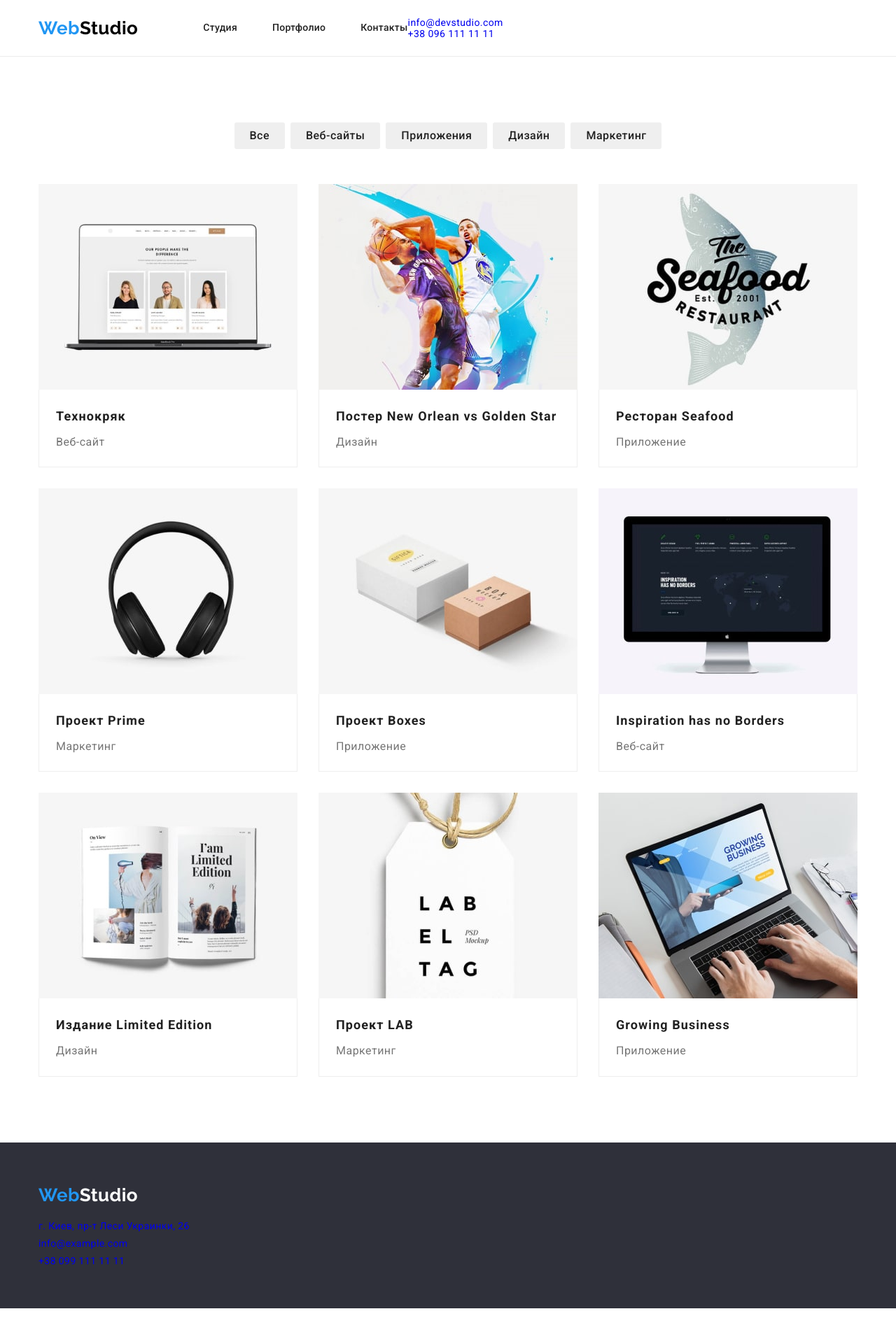
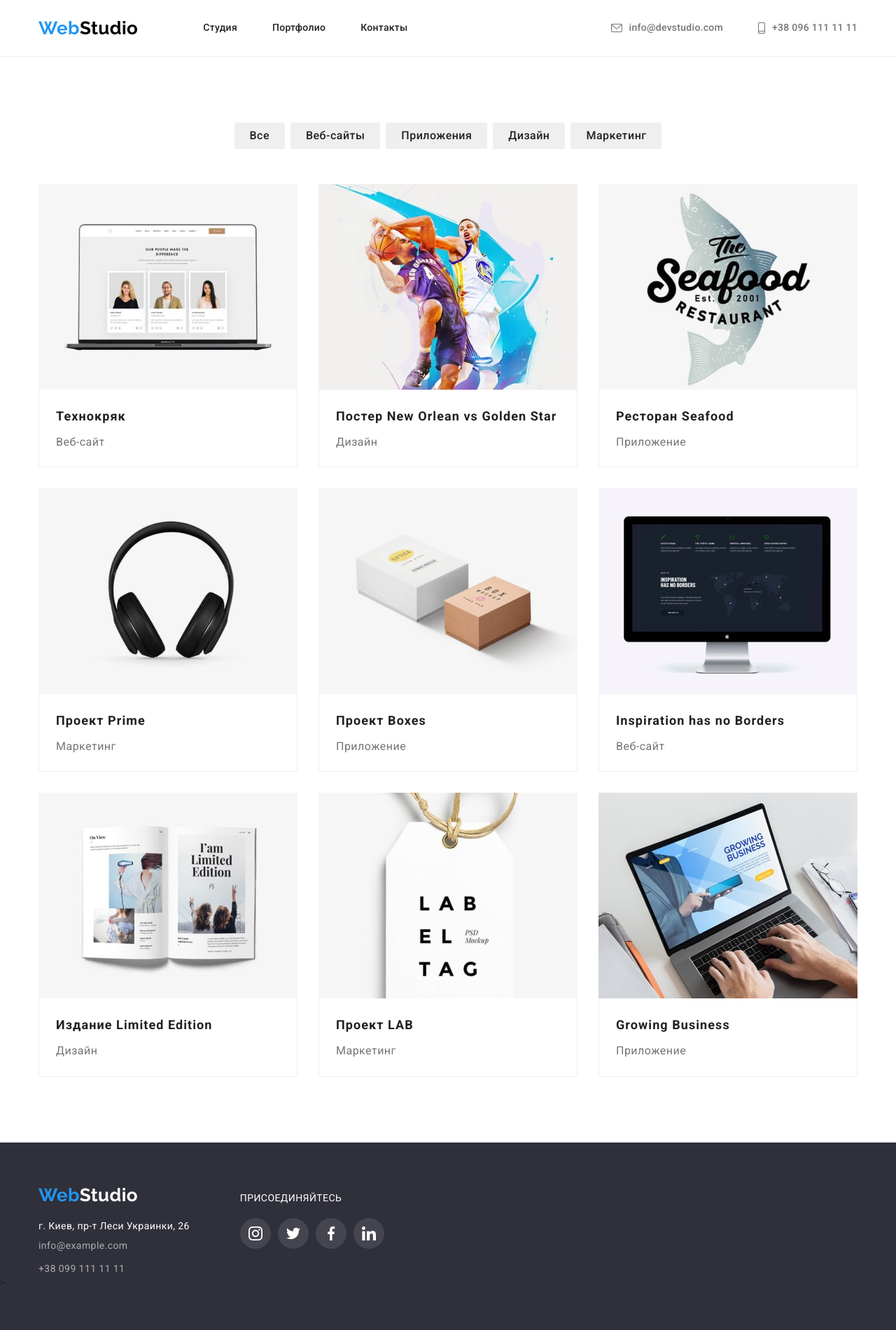
Before and after one commit to Evgen-Bushinskiy/goit-markup-hw-04, a plain HTML site: page portfolio.html in a window 1280 px wide. Shown: the whole page at 70% size. Before the commit the page ends 1870 px from the top, so only its background shows below. Drawn offline with nearby package versions, Linux system fonts and the light colour scheme.

Commit message:
Homework 4

```diff
--- a/css/styls.css
+++ b/css/styls.css
@@ -185,7 +185,7 @@
               }
 
 
-                  .contacts {
+                  .contacts-link {
                   display: block;
 
 
@@ -199,16 +199,23 @@
                   align-items: center;
                   }
 
-                  .icon {
+                  .contacts-icon {
                   margin-right: 10px;
+                  fill: var(--main-text-color);
 
                   }
 
 
-                  .contacts .link:hover,
-                  .contacts .link:focus {
+                  .contacts-link:hover,
+                  .contacts-link:focus {
                     color: var(--accent-color);
                   }
+
+                  .contacts-link:hover .contacts-icon,
+                  .contacts-link:focus .contacts-icon {
+                    fill: var(--accent-color);
+                  }
+
 
 
 
@@ -253,12 +260,14 @@
                     height: 50px;
                     text-align: center;
                     letter-spacing: 0.06em;
-                    border-radius: 3px;
+                    cursor: pointer;
                     border: 0;
                     padding: 10px 32px;
 
                     color: var(--White-color);
                     background-color: var(--accent-color);
+                    box-shadow: 0px 4px 4px rgba(0, 0, 0, 0.15);
+                    border-radius: 4px;
                   }
 
                   .hero-button:hover,
@@ -511,8 +520,6 @@
 
 .footer-container {
   display: flex;
-  margin-left: 420px;
-
 
 }
 
@@ -595,6 +602,7 @@ margin-bottom: 9px;
 
                   /*Фильтр, навигация сайта*/
 
+
                   .main-portfolio {
                     padding-top: 94px;
                     padding-bottom: 94px;
@@ -614,16 +622,22 @@ margin-bottom: 9px;
                     text-align: center;
                     letter-spacing: 0.03em;
                     border-radius: 3px;
+                    cursor: pointer;
                     border: 0;
                     padding: 6px 22px;
 
                     color: var(--main-text);
                     background-color: var(--main-text-color));
                   }
+
+
                   .button-portfolio:hover,
                   .button-portfolio:focus {
                     color: var(--White-color);
-                    background-color:var(--accent-color)
+                    background-color:var(--accent-color);
+                    box-shadow: 0px 3px 1px rgba(0, 0, 0, 0.1),
+                    0px 1px 2px rgba(0, 0, 0, 0.08),
+                    0px 2px 2px rgba(0, 0, 0, 0.12);
                   }
 
                   .break:not(:last-child) {
@@ -631,7 +645,6 @@ margin-bottom: 9px;
                   }
 
 
-                  /*!--Фильтр, навигация сайта--*/
 
                   .projects-list {
                     padding: 0;
@@ -658,6 +671,14 @@ margin-bottom: 9px;
                     margin-top:var(--projecs-list-gap);
                   }
 
+                  .projects-item:hover,
+                  .projects-item:focus {
+                    box-shadow: 0px 1px 1px rgba(0, 0, 0, 0.12),
+                    0px 4px 4px rgba(0, 0, 0, 0.06),
+                    1px 4px 6px rgba(0, 0, 0, 0.16);
+
+                  }
+
                   .projects {
                     font-weight: 700;
                     font-size: 18px;
--- a/portfolio.html
+++ b/portfolio.html
@@ -18,32 +18,48 @@
                 <link rel="stylesheet" href="./css/styls.css" />
 
             </head>
+
+
             <body>
                     <header class="header">
                         <div class="container header-align">
 
-            <!-- Лого сайта -->
+                            <!-- Logo header -->
+
                             <a class="logo link" lang="en" href=""><span>Web</span>Studio</a>
 
-                    <nav class="navigation">
+                            <nav class="navigation"></nav>
 
                             <ul class="nav list">
-
                                 <li class="item"><a class="nav-link link" href="./index.html">Студия</a></li>
                                 <li class="item"><a class="nav-link link" href="./portfolio.html">Портфолио</a></li>
                                 <li class="item"><a class="nav-link link" href="">Контакты</a></li>
+                            </ul>
+
+
+                            <ul class="contacts list">
+
+                                <li class="item">
+                                    <a class="contacts-link link" href="mailto:info@devstudio.com">
+                                        <svg class="contacts-icon" width="16" height="12">
+                                            <use href="./images/sprite.svg#icon-envelope"></use>
+                                        </svg>
+                                        info@devstudio.com</a>
+                                </li>
+
+
+                                <li class="item">
+                                    <a class="contacts-link link" href="tel:+380961111111">
+                                        <svg class="contacts-icon" width="10" height="16">
+                                            <use href="./images/sprite.svg#icon-smartphone"></use>
+                                        </svg>
+                                        +38 096 111 11 11</a>
+                                </li>
 
                             </ul>
-
-                </nav>
-
-                <ul class="contact list">
-                    <li class="item"><a class="contact-link link" href="mailto:info@devstudio.com">info@devstudio.com</a></li>
-                    <li class="item"><a class="contact-link link" href="tel:+380961111111">+38 096 111 11 11</a></li>
-                </ul>
-
                         </div>
                     </header>
+
 
             <!--Фильтр, навигация сайта-->
 
@@ -57,108 +73,166 @@
                     <li class="break"><button class="button-portfolio" type="">Дизайн</button></li>
                     <li class="break"><button class="button-portfolio" type="">Маркетинг</button></li>
             </ul>
-            </div>
 
-            <div class="container">
 
                 <ul class="projects-list list">
 
                     <li class="projects-item">
+                        <a href="" class="projects-item-link link">
                         <img src="./images/Potfolio/img1-min.jpg" width="370" alt="Ноут Бук">
                         <div class="card-content">
                         <h2 class="projects">Технокряк</h2>
                         <p class="direction">Веб-сайт</p>
                         </div>
+                        </a>
                     </li>
 
                     <li class="projects-item">
+                        <a href="" class="projects-item-link link">
                         <img src="./images/Potfolio/img2-min.jpg" width="370" alt="Баскетболисты">
                         <div class="card-content">
                         <h2 class="projects">Постер <span lang="en">New Orlean vs Golden Star</span></h2>
                         <p class="direction">Дизайн</p>
                         </div>
+                        </a>
                     </li>
 
                     <li class="projects-item">
+                        <a href="" class="projects-item-link link">
                         <img src="./images/Potfolio/img3-min.jpg" width="370" alt="Ресторан">
                         <div class="card-content">
                         <h2 class="projects" >Ресторан <span lang="en">Seafood</span></h2>
                         <p class="direction">Приложение</p>
                         </div>
+                        </a>
                     </li>
 
                     <li class="projects-item">
+                        <a href="" class="projects-item-link link">
                         <img src="./images/Potfolio/img4-min.jpg" width="370" alt="Наушники">
                         <div class="card-content">
                         <h2 class="projects" >Проект <span lang="en">Prime</span></h2>
                         <p class="direction">Маркетинг</p>
                         </div>
+                        </a>
                     </li>
 
                     <li class="projects-item">
+                        <a href="" class="projects-item-link link">
                         <img src="./images/Potfolio/img5-min.jpg" width="370" alt="Коробочки">
                         <div class="card-content">
                         <h2 class="projects" >Проект <span lang="en">Boxes</span></h2>
                         <p class="direction">Приложение</p>
                         </div>
+                        </a>
                     </li>
 
                     <li class="projects-item">
+                        <a href="" class="projects-item-link link">
                         <img src="./images/Potfolio/img6-min.jpg" width="370" alt="Монитор">
                         <div class="card-content">
                         <h2 class="projects" lang="en">Inspiration has no Borders</h2>
                         <p class="direction">Веб-сайт</p>
                         </div>
+                        </a>
                     </li>
 
                     <li class="projects-item">
+                        <a href="" class="projects-item-link link">
                         <img src="./images/Potfolio/img7-min.jpg" width="370" alt="Журнал">
                         <div class="card-content">
                         <h2 class="projects" >Издание <span lang="en">Limited Edition</span></h2>
                         <p class="direction">Дизайн</p>
                         </div>
+                        </a>
                     </li>
 
                     <li class="projects-item">
+                        <a href="" class="projects-item-link link">
                         <img src="./images/Potfolio/img8-min.jpg" width="370" alt="Бирка">
                         <div class="card-content">
                         <h2 class="projects">Проект <span lang="en">LAB</span></h2>
                         <p class="direction">Маркетинг</p>
                         </div>
+                        </a>
                     </li>
 
                     <li class="projects-item">
+                        <a href="" class="projects-item-link link">
                         <img src="./images/Potfolio/img9-min.jpg" width="370" alt="Руки на ноутбуке">
                         <div class="card-content">
                         <h2 class="projects" lang="en">Growing Business</h2>
                         <p class="direction">Приложение</p>
                         </div>
+                        </a>
                     </li>
-
                 </ul>
-
             </div>
                 </section>
             </main>
 
+
             <footer class="footer">
-                <div class="container">
-
-
-                    <!--Лого сайта-->
-
+                <div class="footer-container container">
+                    <div class="address-section">
                         <a class="footer-logo link" lang="en" href=""><span>Web</span>Studio</a>
 
-                    <address class="address">
+                        <address class="address list">
 
-                        <ul class="address-list list">
-                            <li class="address-item"><a class="address-link link" href="https://goo.gl/maps/x3xQL9jyj8nePAZVA" target="_blank" rel="noopener noreferrer">г. Киев, пр-т
-                                    Леси Украинки, 26</a></li>
-                            <li class="address-item"><a class="footer-contacts-link link" href="mailto:info@example.com">info@example.com</a></li>
-                            <li class="address-item"><a class="footer-contacts-link link" href="tel:+380991111111">+38 099 111 11 11</a></li>
+                            <ul class="footer-links-list list">
+                                <li class="address-item"><a class="footer-link-address link"
+                                        href="https://goo.gl/maps/x3xQL9jyj8nePAZVA" target="_blank" rel="noopener noreferrer">г.
+                                        Киев, пр-т Леси Украинки, 26</a></li>
+                                <li class="address-item"><a class="footer-link link"
+                                        href="mailto:info@example.com">info@example.com</a></li>
+                                <li class="address-item"><a class="footer-link link" href="tel:+380991111111">+38 099 111 11 11</a>
+                                </li>
                             </ul>
 
                         </address>
                     </div>
+
+                    <div class="social-links-section">
+
+                        <p class="footer-title">ПРИСОЕДИНЯЙТЕСЬ</p>
+
+                        <ul class="social-list list">
+
+                            <li class="social-list-item">
+                                <a href="" class="footer-social-link">
+                                    <svg class="icon-footer">
+                                        <use href="./images/sprite.svg#icon-instagram-2"></use>
+                                    </svg>
+                                </a>
+                            </li>
+
+                            <li class="social-list-item">
+                                <a href="" class="footer-social-link">
+                                    <svg class="icon-footer">
+                                        <use href="./images/sprite.svg#icon-twitter-1"></use>
+                                    </svg>
+                                </a>
+                            </li>
+
+                            <li class="social-list-item">
+                                <a href="" class="footer-social-link">
+                                    <svg class="icon-footer">
+                                        <use href="./images/sprite.svg#icon-facebook-1"></use>
+                                    </svg>
+                                </a>
+                            </li>
+
+                            <li class="social-list-item">
+                                <a href="" class="footer-social-link">
+                                    <svg class="icon-footer">
+                                        <use href="./images/sprite.svg#icon-linkedin-1"> </use>
+                                    </svg>
+                                </a>
+                            </li>
+
+                        </ul>
+                    </div>
+                </div>>
+
             </footer>
             </body>
```
Also changed, not shown: index.html (+6 -6 lines). Lines whose indentation alone changed are shown as unchanged.
